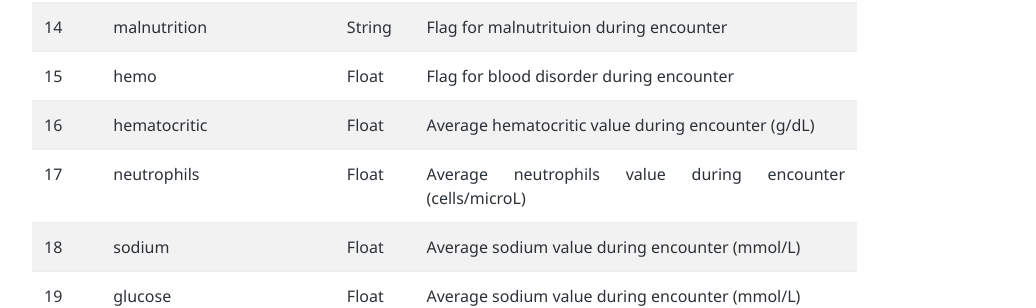
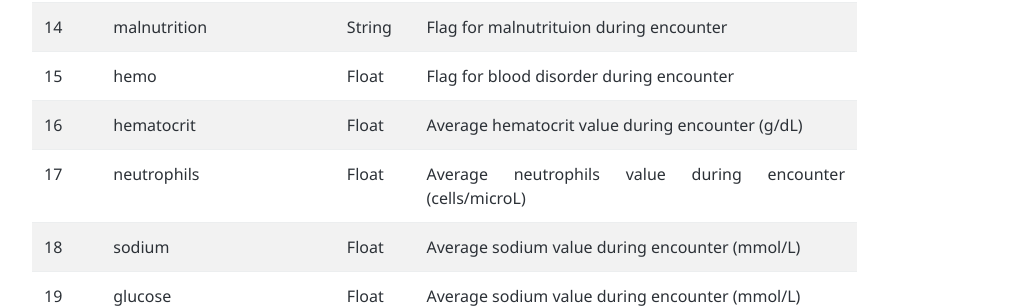
Before and after one commit to microsoft/r-server-hospital-length-of-stay, a Jekyll site: the page built from input_data.md, in a window 1280 px wide. Shown: the part 928-1236 px from the top of the page, without its empty margins (53-1089 px from the left). Built offline with Jekyll 4.4.1, drawn with Linux system fonts in a browser that asks for light colours.

Commit message:
fix typo

```diff
--- a/input_data.md
+++ b/input_data.md
@@ -26,7 +26,7 @@ The **LengthOfStay.csv** file contains the following patient information.
 <tr><td>13</td><td>	fibrosisandother </td><td> String</td><td>	Flag for fibrosis during encounter</td></tr>
 <tr><td>14</td><td>	malnutrition </td><td> String</td><td>	Flag for malnutrituion during encounter</td></tr>
 <tr><td>15</td><td>	hemo </td><td> Float</td><td>	Flag for blood disorder during encounter </td></tr>
-<tr><td>16</td><td>	hematocritic </td><td> Float</td><td>	Average hematocritic value during encounter (g/dL)</td></tr>
+<tr><td>16</td><td>	hematocrit </td><td> Float</td><td>	Average hematocrit value during encounter (g/dL)</td></tr>
 <tr><td>17</td><td>	neutrophils </td><td> Float</td><td>	Average neutrophils value during encounter  (cells/microL)</td></tr>
 <tr><td>18</td><td>	sodium </td><td> Float</td><td>	Average sodium value during encounter (mmol/L)</td></tr>
 <tr><td>19</td><td>	glucose </td><td> Float</td><td>	Average sodium value during encounter (mmol/L)</td></tr>
```
